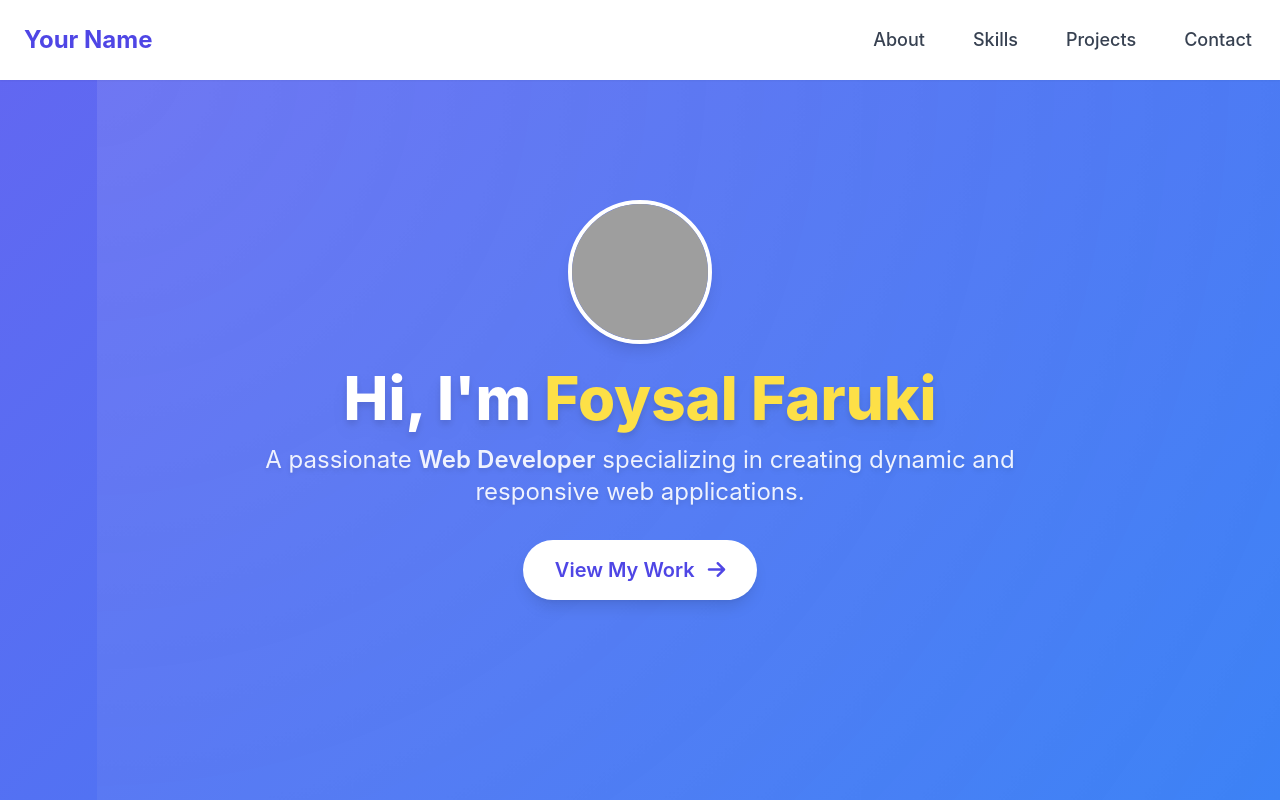
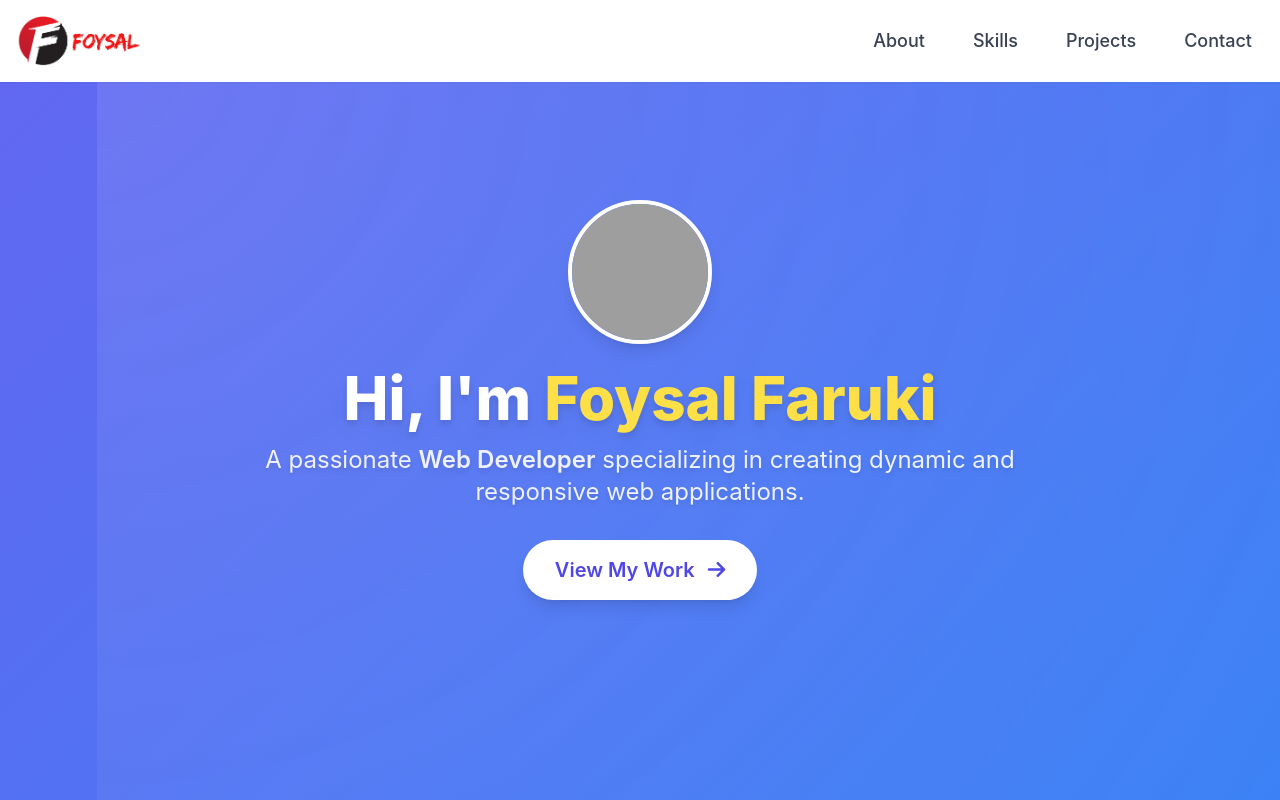
Before and after one commit to foysalfaruki/my-portfolio, a plain HTML site: page index.html in a window 1280 px wide. Shown: the top 800 px of the page. Drawn offline with nearby package versions, Linux system fonts and the light colour scheme; grey boxes are pictures that could not be loaded.

Commit message:
updated logo

```diff
--- a/index.html
+++ b/index.html
@@ -16,7 +16,14 @@
     <!-- Header & Navigation -->
     <header class="bg-white shadow-sm fixed w-full z-50 py-4">
         <nav class="container mx-auto px-4 flex justify-between items-center">
-            <a href="#hero" class="text-2xl font-bold text-indigo-600 rounded-md p-2 hover:text-indigo-700 transition-colors">Your Name</a>
+            <!-- <a href="#hero" class="text-2xl font-bold text-indigo-600 rounded-md p-2 hover:text-indigo-700 transition-colors">Your Name</a> -->
+             <a href="#home" class="logo"
+        ><img
+          src="./assets/image/Foysal-Logo.png"
+          alt="Foysal Logo"
+          style="height: 50px; vertical-align: middle; margin-right: 5px"
+        /></a
+      >
             <ul class="hidden md:flex space-x-6">
                 <li><a href="#about" class="text-gray-700 hover:text-indigo-600 transition-colors text-lg font-medium py-2 px-3 rounded-md">About</a></li>
                 <li><a href="#skills" class="text-gray-700 hover:text-indigo-600 transition-colors text-lg font-medium py-2 px-3 rounded-md">Skills</a></li>
@@ -109,11 +116,7 @@
                         <i class="fab fa-git-alt text-5xl text-red-600 mb-4"></i>
                         <h3 class="text-xl font-semibold text-gray-800">Git & GitHub</h3>
                     </div>
-                    <!-- Skill Card 8 -->
-                    <div class="bg-white p-6 rounded-xl shadow-md text-center transform hover:scale-105 transition-transform duration-300">
-                        <i class="fas fa-cloud text-5xl text-blue-600 mb-4"></i>
-                        <h3 class="text-xl font-semibold text-gray-800">Cloud Platforms</h3>
-                    </div>
+
                 </div>
             </div>
         </section>
```
Also changed, not shown: assets/image/Foysal-Logo.png (added).
